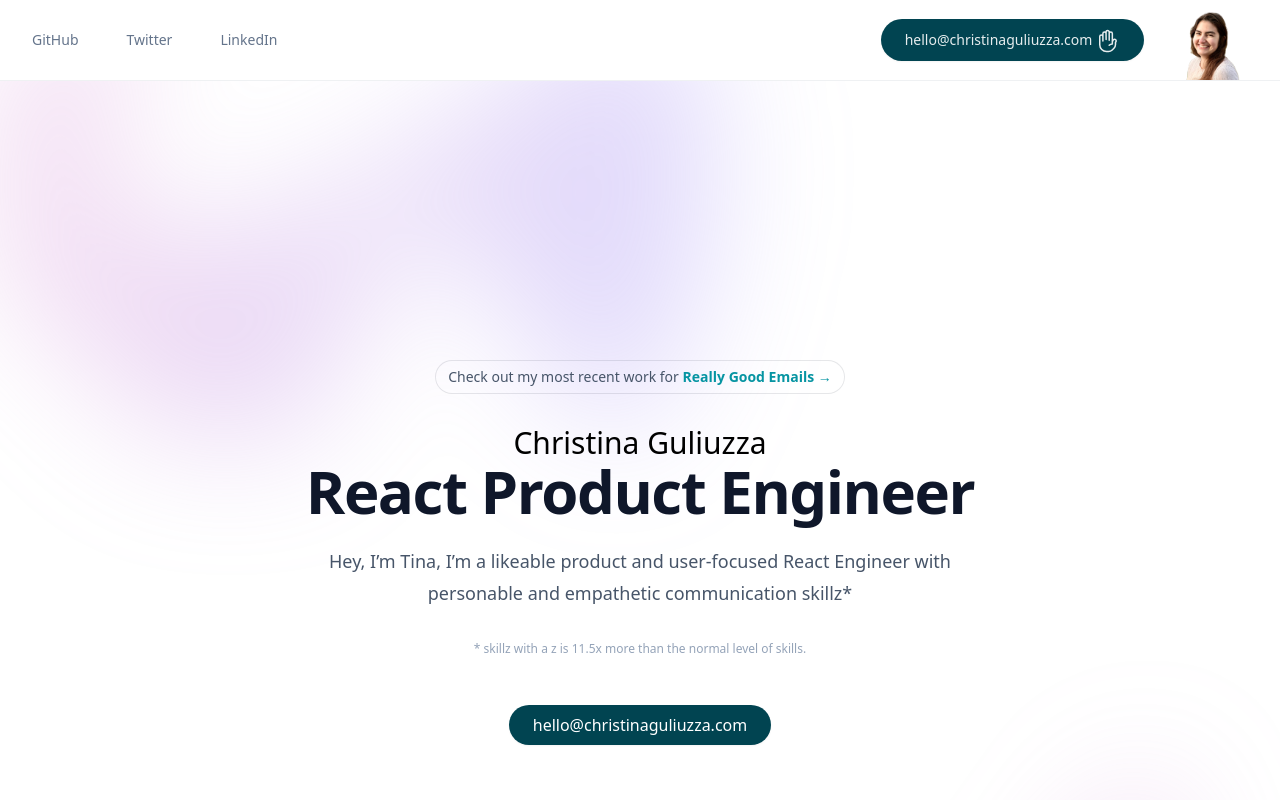
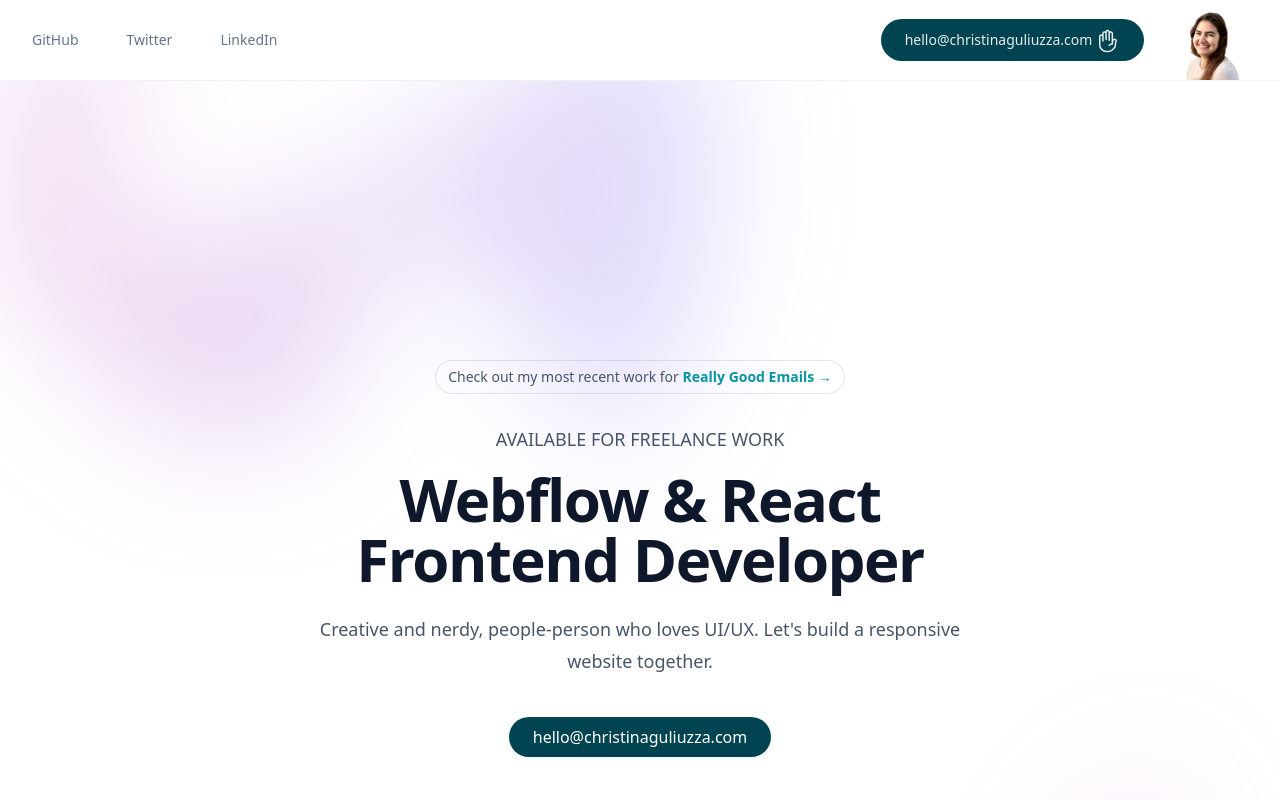
Before and after one commit to cguliuzza/tina-dev-site, a Next.js app: page / in a window 1280 px wide. Shown: the top 800 px of the page. Built offline with nearby package versions, Linux system fonts and the light colour scheme; a web font is replaced by a local one.

Commit message:
fix: hero copy

```diff
--- a/components/Hero.tsx
+++ b/components/Hero.tsx
@@ -42,18 +42,14 @@ export default function Hero() {
             </div>
           </div>
           <div className="text-center">
-            <span className="text-3xl font-light tracking-normal">
-              Christina Guliuzza
+            <span className="text-lg font-light tracking-normal text-slate-600">
+              AVAILABLE FOR FREELANCE WORK
             </span>
-            <h1 className="text-4xl font-bold tracking-tight text-slate-900 sm:text-6xl">
-              React Product Engineer
+            <h1 className="text-5xl pt-4 font-bold tracking-tight text-slate-900 sm:text-6xl">
+              Webflow & React Frontend Developer
             </h1>
             <p className="mt-6 text-lg leading-8 text-slate-600">
-              Hey, I’m Tina, I’m a likeable product and user-focused React
-              Engineer with personable and empathetic communication skillz*
-            </p>
-            <p className="mt-6 text-xs leading-8 text-slate-400">
-              * skillz with a z is 11.5x more than the normal level of skills.
+            Creative and nerdy, people-person who loves UI/UX. Let&apos;s build a responsive website together.
             </p>
             <div className="hidden sm:mb-8 sm:flex sm:justify-center">
               <div className="relative mt-10 flex items-center">
```
